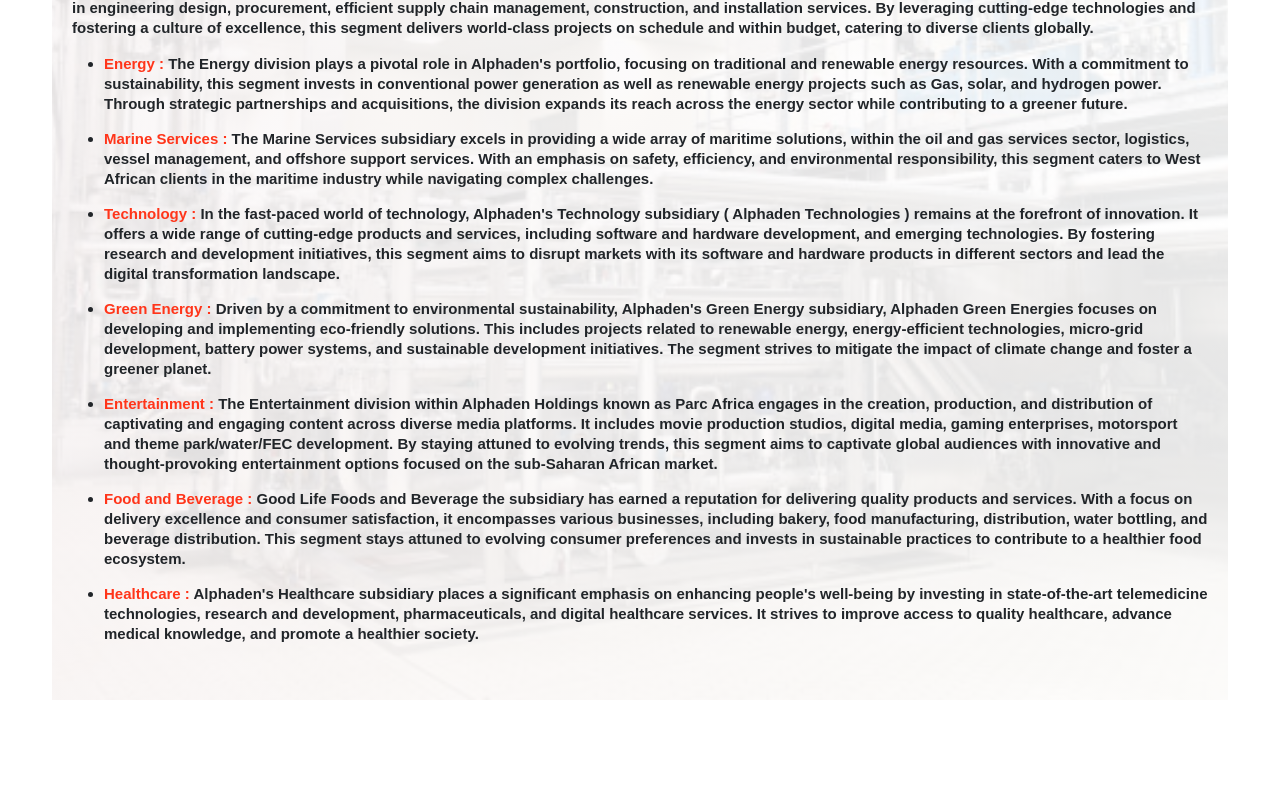
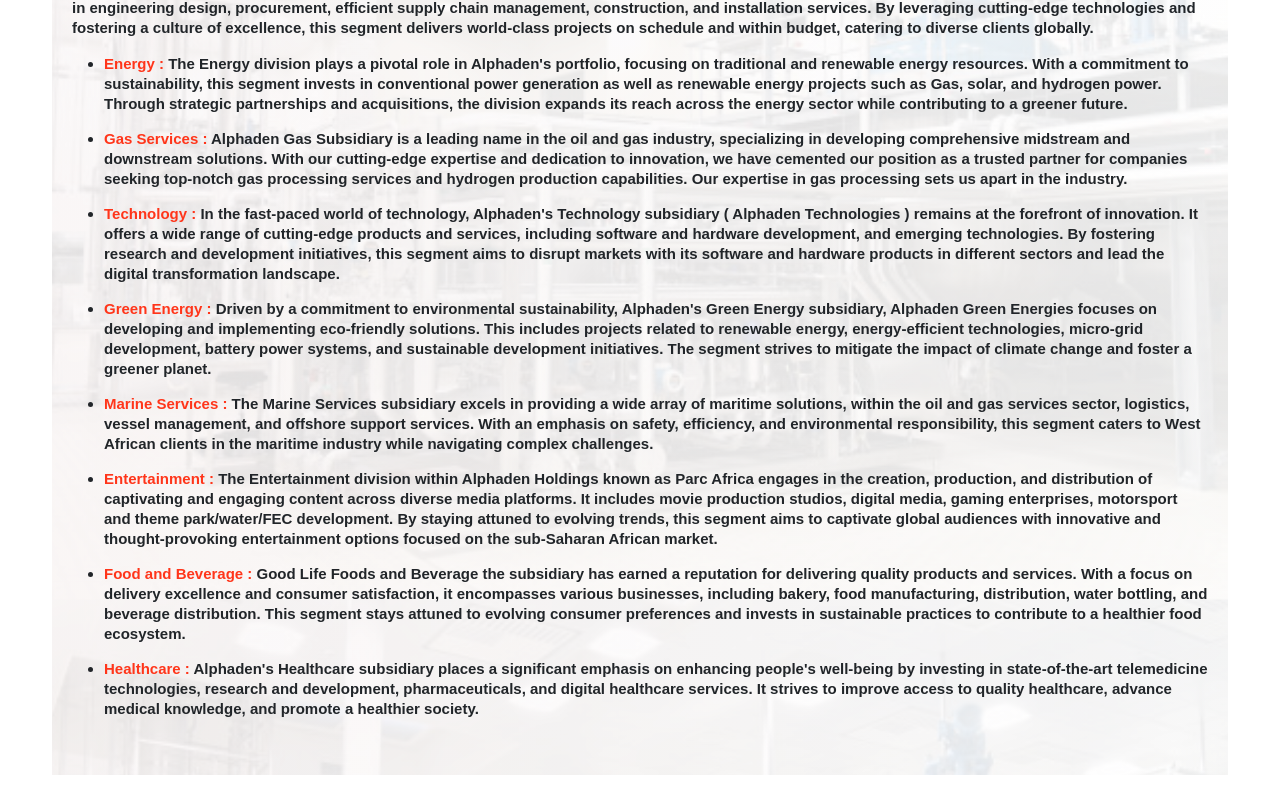
Before and after one commit to Wills-dev/alphaden, a Next.js app: page /about-us in a window 1280 px wide. Shown: the part 779-1580 px from the top of the page. Built offline with nearby package versions, Linux system fonts and the light colour scheme.

Commit message:
feat: change about title

```diff
--- a/app/about-us/page.jsx
+++ b/app/about-us/page.jsx
@@ -85,13 +85,14 @@
                   contributing to a greener future.
                 </li>
                 <li>
-                  <span>Marine Services :</span> The Marine Services subsidiary
-                  excels in providing a wide array of maritime solutions, within
-                  the oil and gas services sector, logistics, vessel management,
-                  and offshore support services. With an emphasis on safety,
-                  efficiency, and environmental responsibility, this segment
-                  caters to West African clients in the maritime industry while
-                  navigating complex challenges.
+                  <span>Gas Services :</span> Alphaden Gas Subsidiary is a
+                  leading name in the oil and gas industry, specializing in
+                  developing comprehensive midstream and downstream solutions.
+                  With our cutting-edge expertise and dedication to innovation,
+                  we have cemented our position as a trusted partner for
+                  companies seeking top-notch gas processing services and
+                  hydrogen production capabilities. Our expertise in gas
+                  processing sets us apart in the industry.
                 </li>
                 <li>
                   <span>Technology :</span> In the fast-paced world of
@@ -113,6 +114,15 @@
                   micro-grid development, battery power systems, and sustainable
                   development initiatives. The segment strives to mitigate the
                   impact of climate change and foster a greener planet.
+                </li>
+                <li>
+                  <span>Marine Services :</span> The Marine Services subsidiary
+                  excels in providing a wide array of maritime solutions, within
+                  the oil and gas services sector, logistics, vessel management,
+                  and offshore support services. With an emphasis on safety,
+                  efficiency, and environmental responsibility, this segment
+                  caters to West African clients in the maritime industry while
+                  navigating complex challenges.
                 </li>
                 <li>
                   <span>Entertainment :</span> The Entertainment division within
--- a/styles/Home.module.css
+++ b/styles/Home.module.css
@@ -7,7 +7,7 @@
 }
 
 .header {
-  height: 80vh;
+  height: 70vh;
   background: linear-gradient(to right, rgba(0, 0, 0, 0.8), rgba(0, 0, 0, 0.7)),
     url("/assets/images/heroImg.jpg");
   background-position: center;
@@ -151,6 +151,9 @@
   background-image: url("/assets/images/health.jpg");
 }
 
+.sector8 {
+  background-image: url("/assets/images/power-plant.jpeg");
+}
 .sectorCtn h3 {
   font-size: 26px;
   font-weight: 600;
```
Also changed, not shown: app/page.jsx (+32 -4 lines), public/assets/images/power-plant.jpeg (added).
